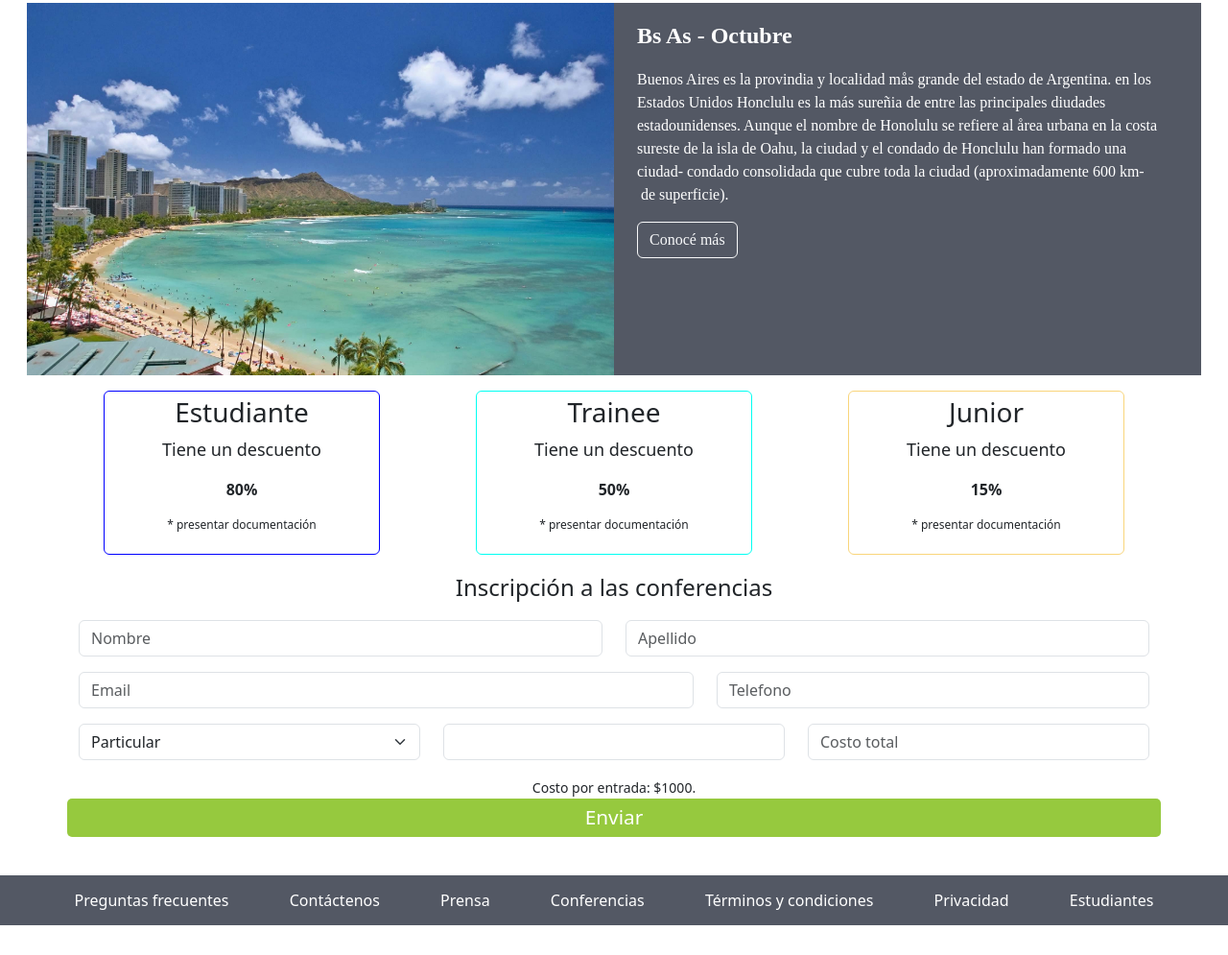
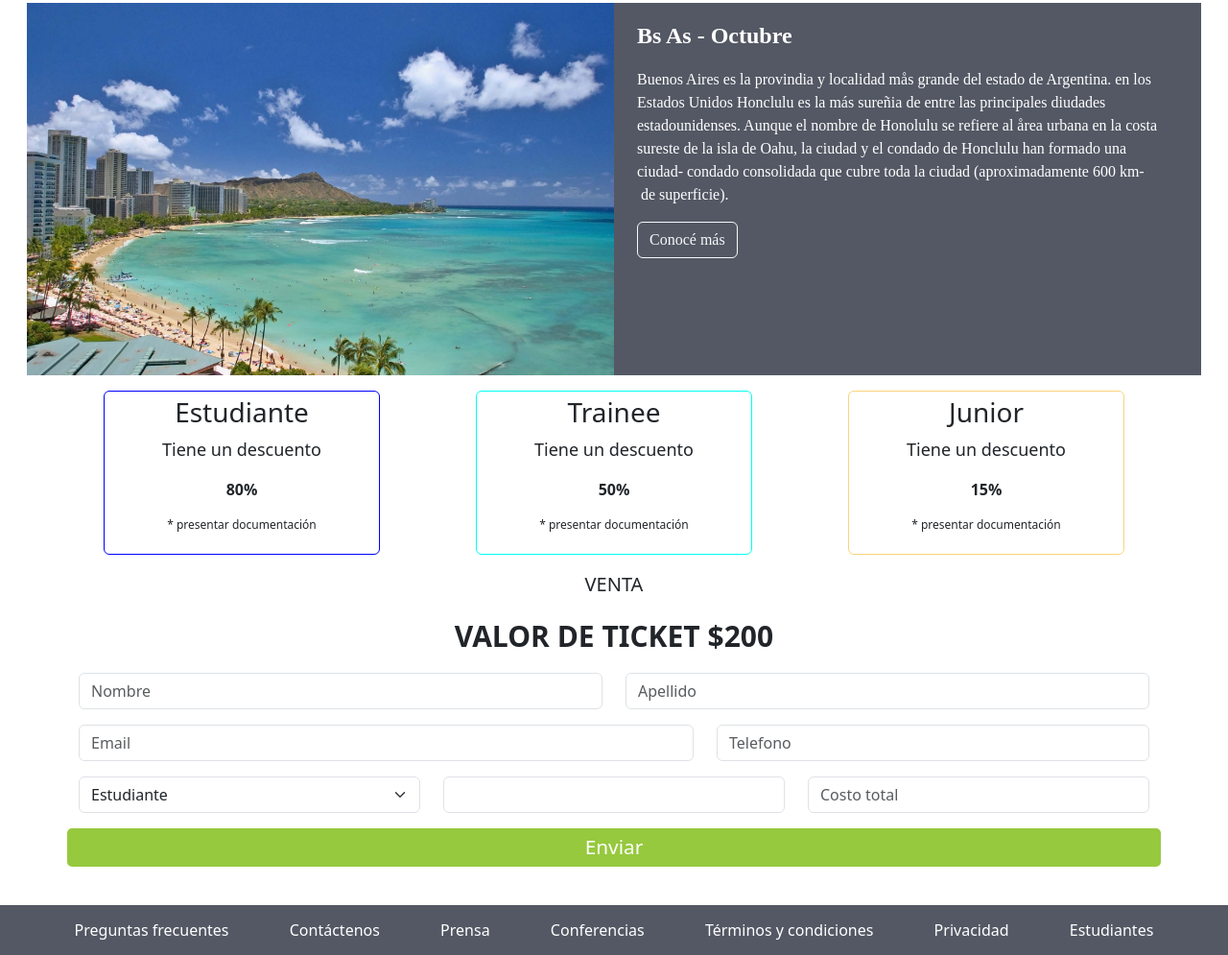
Before and after one commit to EugeBag/proyectophp, a plain HTML site: page index.html in a window 1280 px wide. Shown: the part 1262-2257 px from the top of the page at 96% size. Before the commit the page ends 2226 px from the top, so only its background shows below. Drawn offline with nearby package versions, Linux system fonts and the light colour scheme.

Commit message:
cambios finales

```diff
--- a/css/estilos.css
+++ b/css/estilos.css
@@ -114,7 +114,14 @@
     color: white;
     font-family: 'Corbel';
 }
+.ventat{
+    font-size: 20px;
+}
 
+.valort{
+    font-size: 30px;
+    font-weight: bolder;
+}
 .estudiante{
     border-color: blue;
     padding: 5px;
--- a/index.html
+++ b/index.html
@@ -274,7 +274,8 @@
 
     <div class="container text-center my-3">
         <div class="fs-4 my-3" id="ticket">
-            Inscripción a las conferencias
+            <p class="ventat">VENTA</p>
+            <p class="valort">VALOR DE TICKET $200</p>
         </div>
 
         <div>
@@ -305,9 +306,9 @@
 
                     <div class="col-md mb-3">
                         <select class="form-select " name="descuento" id="descuento">
-                            <option value="10">Particular</option>
-                            <option value="30">Estudiante</option>
-                            <option value="50">Orador</option>
+                            <option value="80">Estudiante</option>
+                            <option value="50">Trainee</option>
+                            <option value="15">Junior</option>
                         </select>
                     </div>
 
@@ -316,7 +317,7 @@
                     <div class="col-md">
                         <input type="numer" name="cantidadEntradas" id="cantidadEntradas"
                             onkeyup="calcularPrecioFinal()" class="form-control mb-3">
-                        <small>Costo por entrada: $1000.</small>
+
                     </div>
 
                     <div class="col-md mb-3">
--- a/js/entradas.js
+++ b/js/entradas.js
@@ -3,9 +3,9 @@ function calcularPrecioFinal(){
 
     let descuento= document.getElementById("descuento").value;
 
-    let descuentoTotal= (1000*cantidadEntradas)*descuento/100;
+    let descuentoTotal= (200*cantidadEntradas)*descuento/100;
 
-    let precioFinal= (1000*cantidadEntradas)-descuentoTotal;
+    let precioFinal= (200*cantidadEntradas)-descuentoTotal;
 
     document.getElementById("precioFinal").value=precioFinal;
 
```
